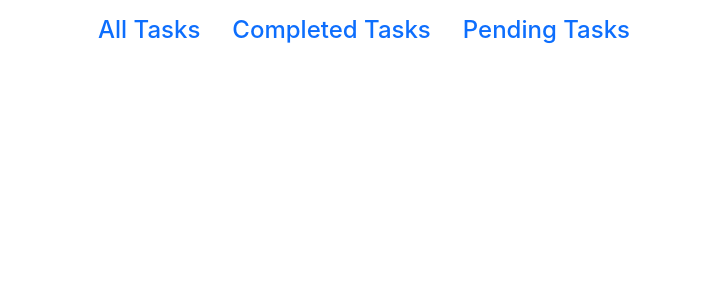
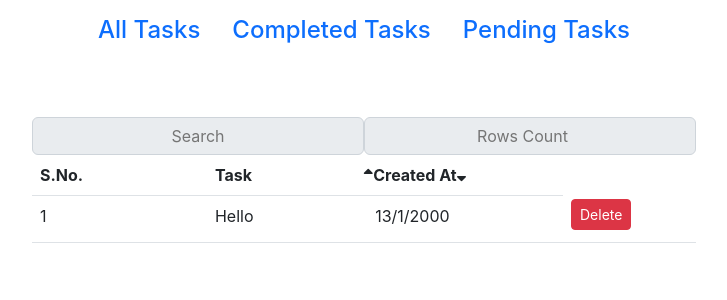
Before and after one commit to anujkaushik1/leadzen.ai-Task, a React (Create React App) app in the folder frontend/: page / in a window 1280 px wide. Shown: the top 300 px of the page, without its empty margins (276-1003 px from the left). Built offline with nearby package versions, Linux system fonts and the light colour scheme.

Commit message:
Created table for showing all tasks

```diff
--- a/frontend/src/App.js
+++ b/frontend/src/App.js
@@ -2,6 +2,7 @@ import logo from './logo.svg';
 import './App.css';
 import Navbar from './Components/Navbar';
 import { BrowserRouter, Routes, Route } from 'react-router-dom';
+import AllTasks from './Components/AllTasks';
 
 
 function App() {
@@ -9,7 +10,7 @@ function App() {
     <BrowserRouter>
       <Navbar/>
       <Routes>
-
+          <Route path='/' element = {<AllTasks/>}/>
       </Routes>
     </BrowserRouter>
   );
--- /dev/null
+++ b/frontend/src/Components/AllTasks.css
@@ -0,0 +1,5 @@
+.alltasks-main{
+    display: flex;
+    justify-content: center;
+    margin-top: 4rem
+}
--- /dev/null
+++ b/frontend/src/Components/AllTasks.js
@@ -0,0 +1,40 @@
+import React from 'react'
+import './AllTasks.css'
+
+function AllTasks() {
+    return (
+        <div className='alltasks-main'>
+            <div className="col-lg-6">
+                <div className="row">
+                    <input type="text" className="input-group-text col" placeholder="Search" />
+                    <input type="number" className="input-group-text col" placeholder="Rows Count" />
+                </div>
+
+                <div className="row">
+                    <table class="table">
+                        <thead >
+                            <tr>
+                                <th scope='col'>S.No.</th>
+                                <th scope="col" style={{paddingLeft : '5rem'}}>Task</th>
+                                <th scope="col" ><i class="fas fa-sort-up" />Created At<i class="fas fa-sort-down"> </i></th>
+                            </tr>
+                        </thead>
+
+                        <tbody>
+                            <tr>
+                                <td>1</td>
+                                <td style={{paddingLeft : '5rem'}}>Hello</td>
+                                <td style={{paddingLeft : '20px'}}>13/1/2000</td>
+                                <td style={{position : 'relative', bottom : '4px'}}><button type="button" class="btn btn-danger btn-sm ">Delete</button></td>
+                            </tr>
+                        </tbody>
+
+                    </table>
+                </div>
+            </div>
+        </div>
+
+    )
+}
+
+export default AllTasks
```
